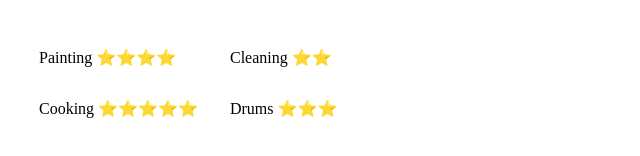
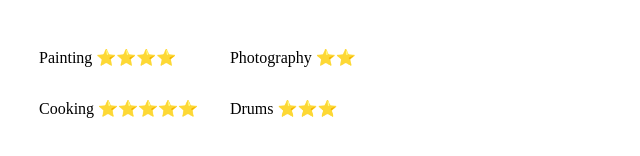
Before and after one commit to MartiSkuza/cv, a plain HTML site: page index.html in a window 1280 px wide. Shown: the part 596-752 px from the top of the page, 0-640 px from the left. Drawn offline with Linux system fonts and the light colour scheme.

Commit message:
Update index.html

```diff
--- a/index.html
+++ b/index.html
@@ -64,7 +64,7 @@
     </colgroup>
     <tr>
       <td>Painting <span>&#11088</span>&#11088&#11088&#11088</td>
-      <td>Cleaning &#11088&#11088</td>
+      <td>Photography &#11088&#11088</td>
     <tr>
       <td>Cooking &#11088&#11088&#11088&#11088&#11088</td>
       <td>Drums &#11088&#11088&#11088</td>
```
